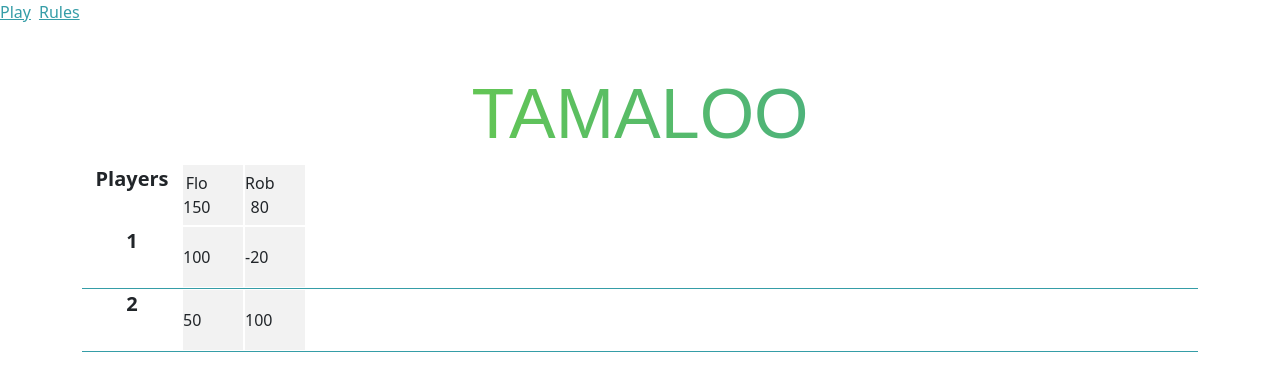
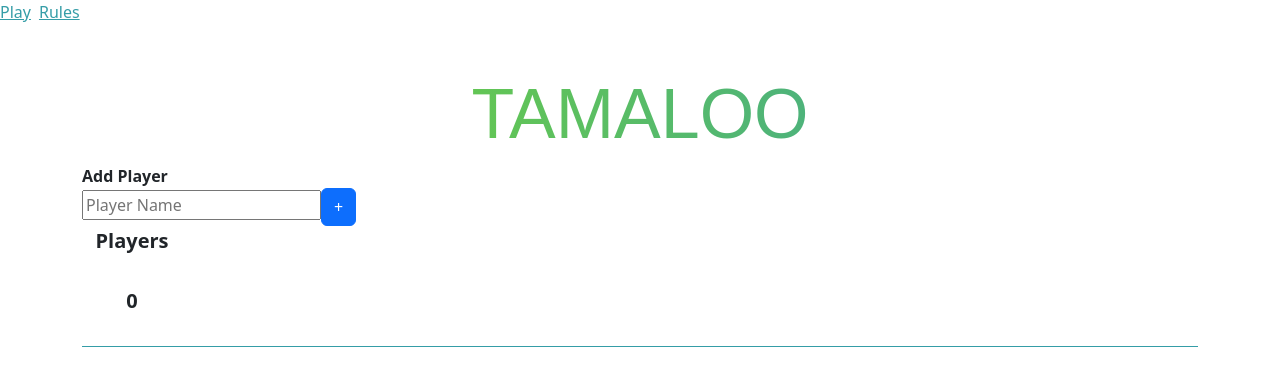
Before and after one commit to floriangraff/tamaloo, a Vue app: page / in a window 1280 px wide. Shown: the top 388 px of the page. Built offline with nearby package versions, Linux system fonts and the light colour scheme; a web font is replaced by a local one.

Commit message:
adding players works

```diff
--- /dev/null
+++ b/src/components/AddPlayerComponent.vue
@@ -0,0 +1,21 @@
+<template>
+  <b>Add Player {{test}}</b><br />
+  <input placeholder="Player Name" v-model="playerName"/>
+  <button class="btn btn-primary" v-on:click="handleAddPlayer">+</button>
+</template>
+
+<script setup lang="ts">
+defineProps(["playerName"])
+const emit = defineEmits<{
+  (e: 'addPlayer', name: String): void
+}>()
+let playerName = ""
+function handleAddPlayer() {
+  console.log("adding player", playerName)
+  emit("addPlayer", playerName)
+}
+</script>
+
+<style scoped>
+
+</style>
--- a/src/components/GameTable.vue
+++ b/src/components/GameTable.vue
@@ -1,12 +1,16 @@
 <template>
-  <PlayerNamesComponent :players="players"/>
+  <AddPlayerComponent @add-player="addPlayer" />
+  <PlayerNamesComponent v-model:players="players"/>
   <RoundComponent v-for="round in rounds" v-bind:key="round.id" :round="round"/>
 </template>
 
 <script setup lang="ts">
 import RoundComponent from "@/components/RoundComponent.vue";
 import PlayerNamesComponent from "@/components/PlayerNamesComponent.vue";
+import AddPlayerComponent from "@/components/AddPlayerComponent.vue";
+import {ref} from "vue";
 
+const test = ref(["p1","p2"]);
 class Player {
   get totalScore(): number {
   return this.roundScores.reduce((sum, current) => sum + current, 0);
@@ -48,29 +52,16 @@ class Round {
   playerScores: Array<RoundScore>;
 }
 
-let player1 = new Player(0, "Flo");
-let player2 = new Player(0, "Rob");
-player1.addRoundScore(100)
-player2.addRoundScore(-20)
-player1.addRoundScore(50)
-player2.addRoundScore(100)
-let players: Array<Player> = [];
-players.push(player1, player2);
+let players: Array<Player> = ref([]);
+let rounds: Array<Round> = [];
+rounds.push(new Round(0, []))
 
-let rounds = [
-  new Round(1,
-      [
-          new RoundScore(0, player1),
-          new RoundScore(0, player2)
-      ]
-  ),
-  new Round(2,
-      [
-          new RoundScore(1, player1),
-          new RoundScore(1, player2)
-      ]
-  ),
-]
+function addPlayer(name: string) {
+  let id = Math.floor(Math.random() * 100);
+  players.value.push(new Player(id, name))
+  console.log(name)
+}
+
 </script>
 
 <style>
```
Also changed, not shown: 1 other file (tests, documents, lock files or other folders).
